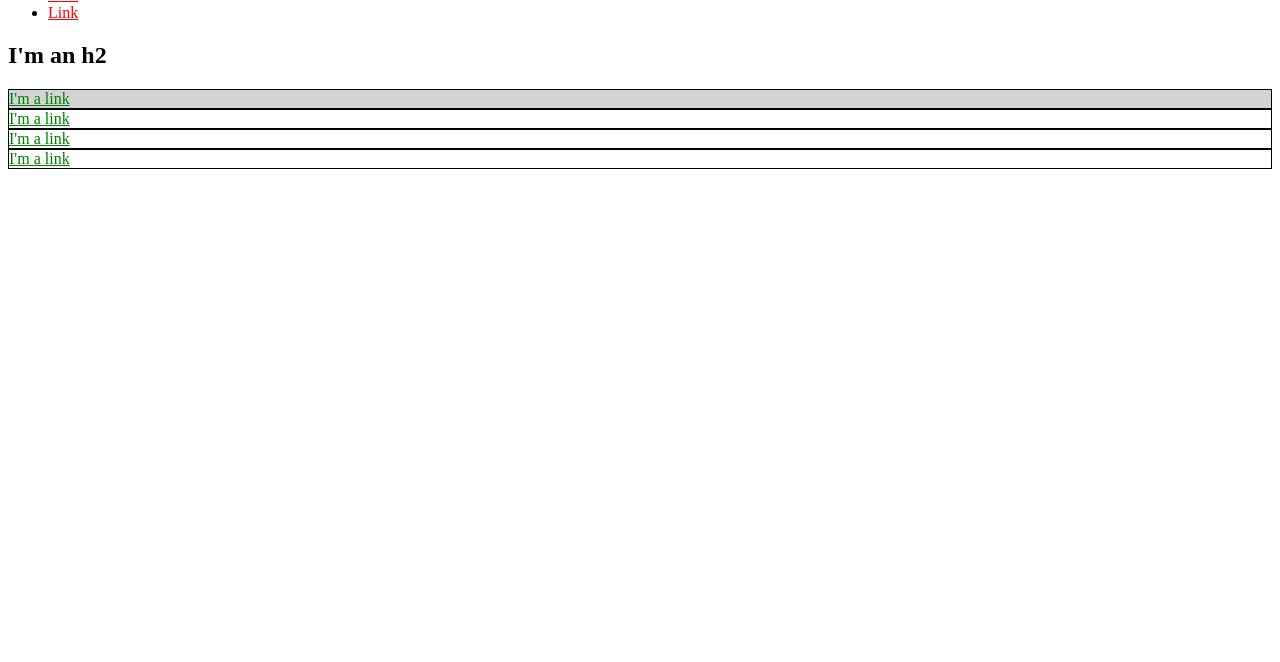
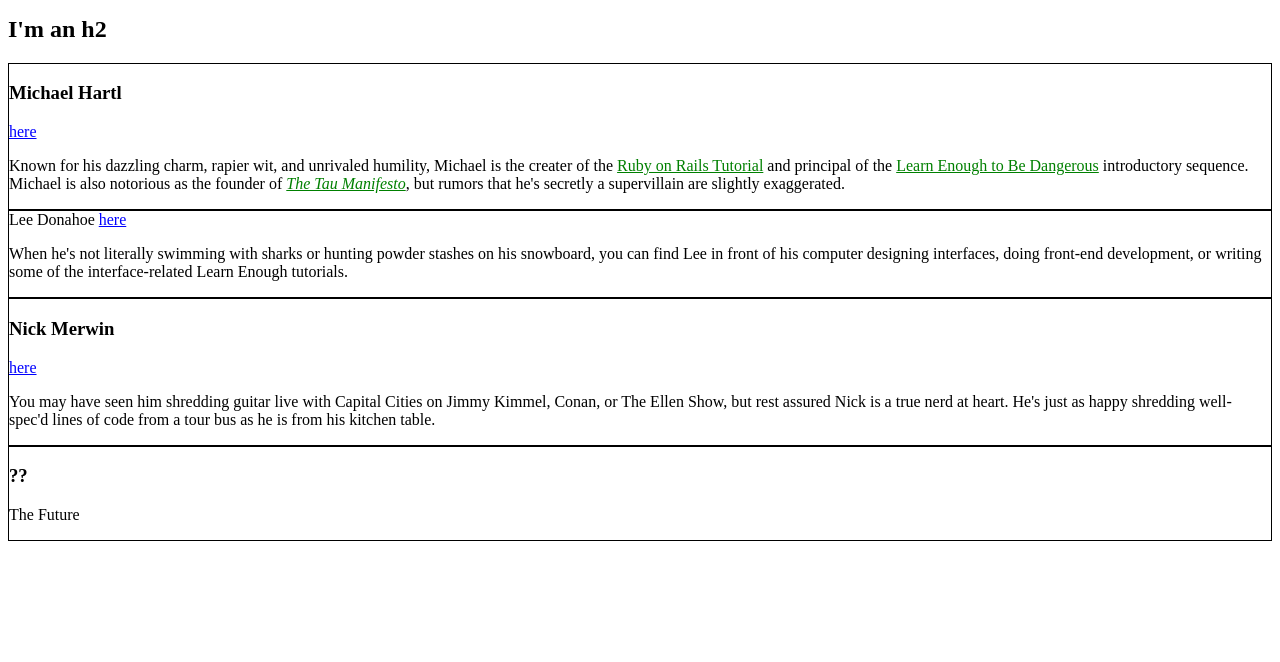
Before and after one commit to Cristina-1/cristina-1.github.io, a plain HTML site: page index.html in a window 1280 px wide. Shown: the part 138-800 px from the top of the page. Drawn offline with Linux system fonts and the light colour scheme.

Commit message:
Add extra content and organise styles

```diff
--- a/index.html
+++ b/index.html
@@ -4,20 +4,30 @@
     <title>Test Page: Don't Panic</title>
     <meta charset="utf-8">
   <style>
+   /*GLOBAL STYLES*/
     a {
     color: red;
-    }
-   #exec-bio {
-    background-color: lightgrey;
-   }
+  }
+
+  /* SOCIAL STYLES */
+  a.social-link {
+  color: blue;
+ }
+
+ /* BIO STYLES*/
+
     .bio-box {
     border: 1px solid black;"
    }
 
-    .bio-box a {
+    .bio-copy a {
     color: green;
    }
-  </style>i
+
+
+
+
+  </style>
   </head>
   <body>
     <h1>I'm an h1</h1>
@@ -33,17 +43,45 @@
       </li>
     </ul>
     <h2>I'm an h2</h2>
-    <div id="exec-bio" class="bio-box">
-      <a href="https://example.com/">I'm a link</a>
+    <div class="bio-box">
+      <h3>Michael Hartl</h3>
+      <a href="https://twitter.com/mhartl" class="social-link">here</a>
+      <div class="bio-copy">
+      <p>
+        Known for his dazzling charm, rapier wit, and unrivaled humility, Michael is the creater of the <a href="https://www.raillstutorial.org/">Ruby on Rails Tutorial</a> and principal of the <a href="https://learnenough.com/">Learn Enough to Be Dangerous</a> introductory sequence. Michael is also notorious as the founder of <a href="http://tauday.com/tau-manifesto"><em>The Tau Manifesto</em></a>, but rumors that he's secretly a supervillain are slightly exaggerated.
+       </p>
+     </div>
+     </div>
+     <div class="bio-box"
+    <h3>Lee Donahoe</h3>
+      <a href="https://twitter.com/leedonahoe" class="social-link">here</a>
+      <div class="bio-copy">
+      <p>
+        When he's not literally swimming with sharks or hunting powder stashes on
+        his snowboard, you can find Lee in front of his computer designing
+        interfaces, doing front-end development, or writing some of the
+        interface-related Learn Enough tutorials.
+      </p>
+    </div>
     </div>
     <div class="bio-box">
-      <a href="https://example.com/">I'm a link</a>
+      <h3>Nick Merwin</h3>
+      <a href="https://twitter.com/nickmerwin" class="social-link">here</a>
+      <div class="bio-copy">
+      <p>
+        You may have seen him shredding guitar live with Capital Cities on Jimmy
+        Kimmel, Conan, or The Ellen Show, but rest assured Nick is a true nerd at
+        heart. He's just as happy shredding well-spec'd lines of code from a tour
+        bus as he is from his kitchen table.
+      </p>
+    </div>
     </div>
     <div class="bio-box">
-      <a href="https://example.com/">I'm a link</a>
-    </div>
-    <div class="bio-box">
-      <a href="https://example.com/">I'm a link</a>
+      <h3>??</h3>
+      <p>
+        The Future
+      </p>
     </div>
   </body>
 </html>
+</html>
```
